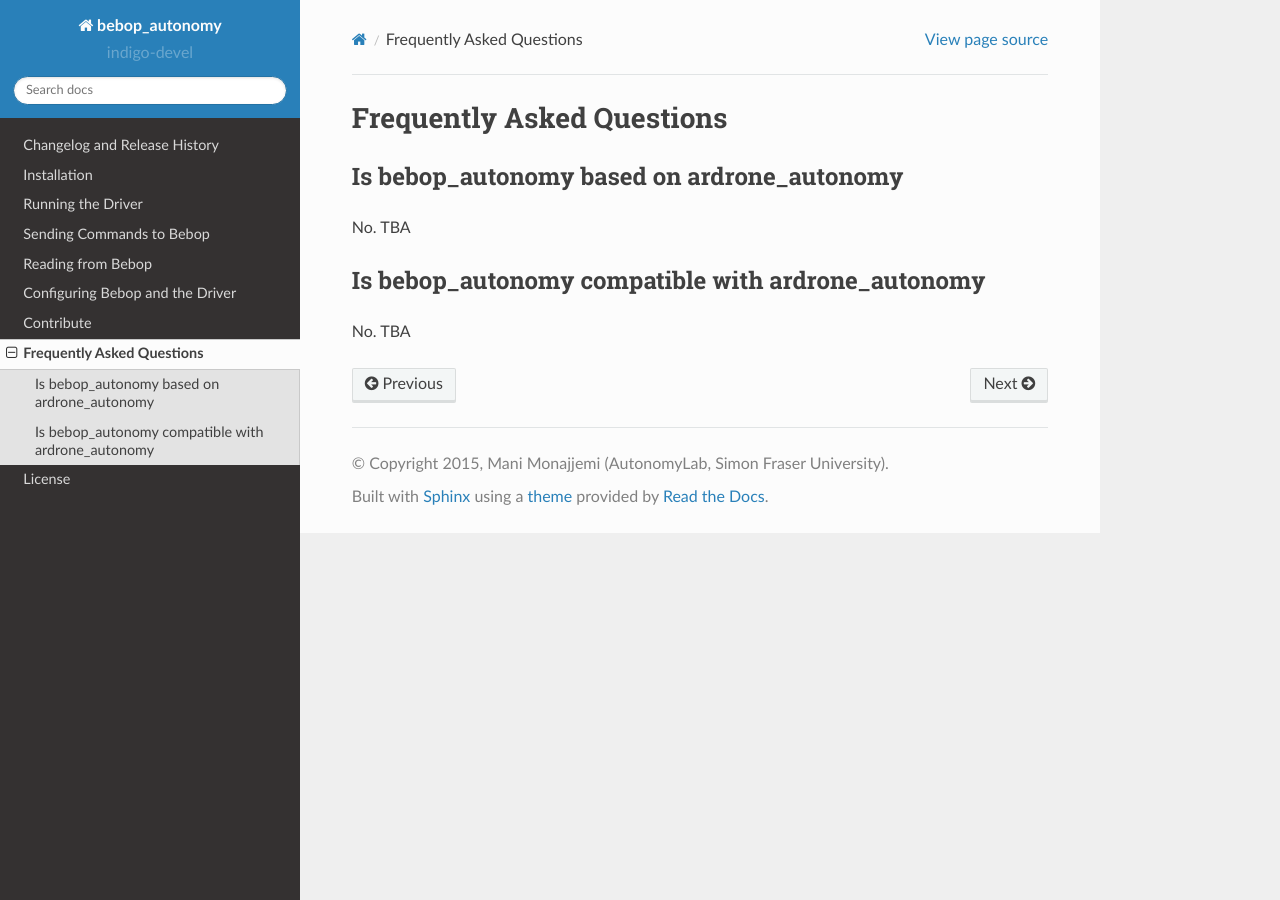
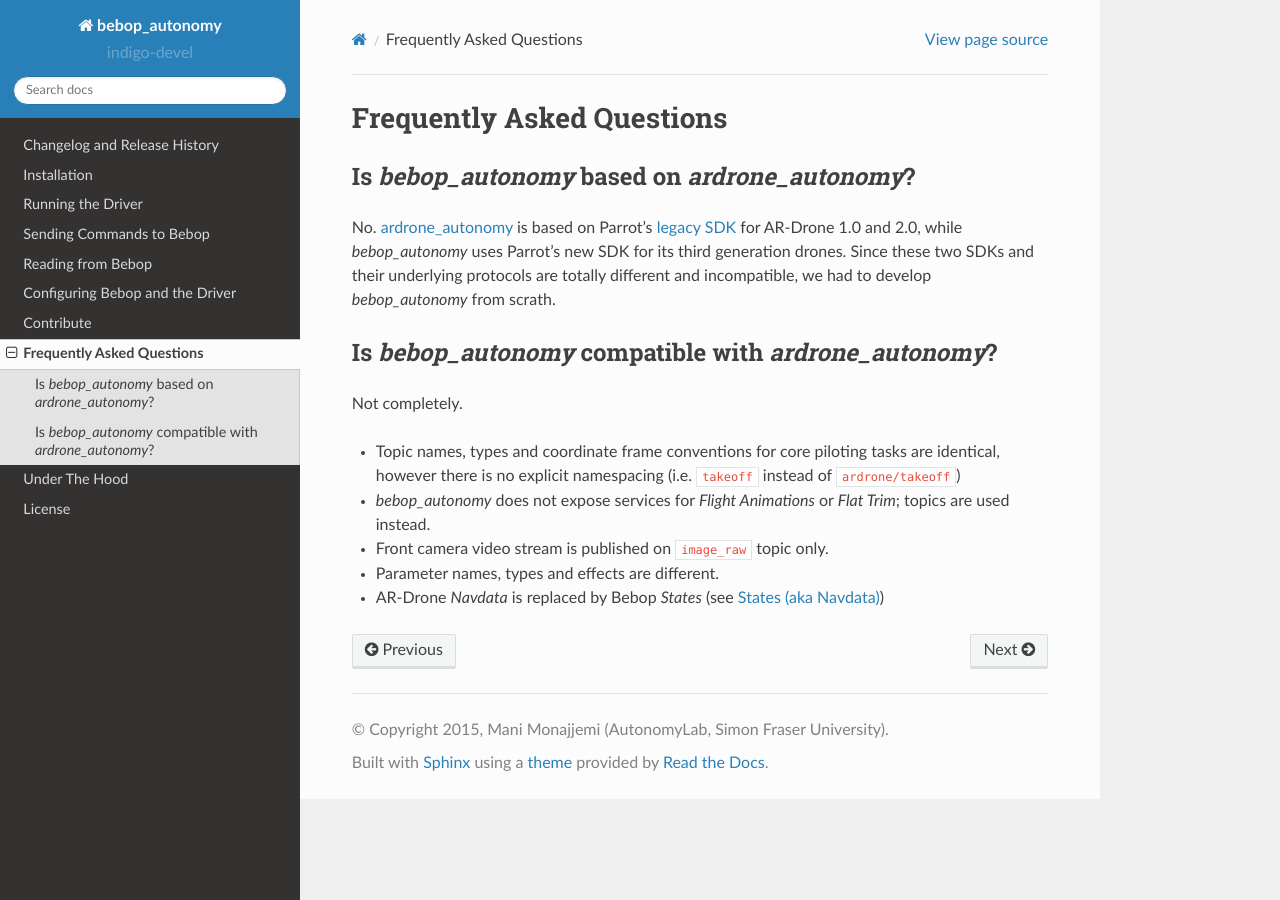
Before and after one commit to AutonomyLab/bebop_autonomy, a Sphinx documentation site: the page built from docs/FAQ.rst, in a window 1280 px wide. Built offline with Sphinx 7.4.7 and the Read the Docs theme 2.0.0, drawn with Linux system fonts in a browser that asks for light colours.

Commit message:
More docs

```diff
--- a/docs/FAQ.rst
+++ b/docs/FAQ.rst
@@ -2,12 +2,18 @@
 Frequently Asked Questions
 **************************
 
-Is bebop_autonomy based on ardrone_autonomy
-===========================================
+Is *bebop_autonomy* based on *ardrone_autonomy*?
+================================================
 
-No. TBA
+No. `ardrone_autonomy <http://wiki.ros.org/ardrone_autonomy>`_ is based on Parrot's `legacy SDK <https://github.com/AutonomyLab/ardronelib>`_ for AR-Drone 1.0 and 2.0, while *bebop_autonomy* uses Parrot's new SDK for its third generation drones. Since these two SDKs and their underlying protocols are totally different and incompatible, we had to develop *bebop_autonomy* from scrath.
 
-Is bebop_autonomy compatible with ardrone_autonomy
-==================================================
+Is *bebop_autonomy* compatible with *ardrone_autonomy*?
+===================================================
 
-No. TBA
+Not completely.
+
+- Topic names, types and coordinate frame conventions for core piloting tasks are identical, however there is no explicit namespacing (i.e. ``takeoff`` instead of ``ardrone/takeoff``)
+- *bebop_autonomy* does not expose services for *Flight Animations* or *Flat Trim*; topics are used instead.
+- Front camera video stream is published on ``image_raw`` topic only.
+- Parameter names, types and effects are different.
+- AR-Drone *Navdata* is replaced by Bebop *States* (see :ref:`sec-states`)
--- a/docs/index.rst
+++ b/docs/index.rst
@@ -7,7 +7,7 @@ bebop_autonomy
 [`Source Code <https://github.com/AutonomyLab/bebop_autonomy>`_]
 [`Support <http://answers.ros.org/questions/scope:all/sort:activity-desc/tags:bebop_autonomy/page:1/>`_]
 [`Bug Tracker <https://github.com/AutonomyLab/bebop_autonomy/issues>`_]
-[`Developer Mailing List <https://github.com/AutonomyLab/bebop_autonomy/issues>`_]
+[`Developer Forum <https://trello.com/b/C6rNl8Ux/parrot-drones-in-ros-development>`_]
 
 Features and Roadmap
 ====================
@@ -44,6 +44,7 @@ Table of Contents
   configuration
   contribute
   FAQ
+  dev
   license
 
 Indices and tables
--- a/docs/piloting.rst
+++ b/docs/piloting.rst
@@ -3,6 +3,8 @@ Sending Commands to Bebop
 *************************
 
 .. note:: ``bebop_tools`` package comes with a launch file for tele-operating Bebop with a joystick using ROS `joy_teleop <http://wiki.ros.org/joy_teleop>`_ package. The configuration file (key-action map) is written for `Logitech F710 controller <http://gaming.logitech.com/en-ca/product/f710-wireless-gamepad>`_ and located in ``/bebop_tools/config`` folder. Adapting the file to your own controller is straight-forward. To teleop Bebop while the driver is running execute ``roslaunch bebop_tools joy_teleop.launch``.
+
+.. _core-piloting:
 
 Takeoff
 =======
--- a/docs/reading.rst
+++ b/docs/reading.rst
@@ -9,6 +9,8 @@ The video stream from Bebop's front camera is published on ``image_raw`` topic a
 
 To set the location of camera calibration data, please check this page: :doc:`configuration`
 
+.. _sec-states:
+
 States (aka Navdata)
 ====================
 
```
Also changed, not shown: docs/dev.rst (added, +30 -0 lines), docs/running.rst (+8 -3 lines), bebop_autonomy/README.md (added), bebop_autonomy_msgs/README.md, bebop_tools/README.md, 1 other file.
